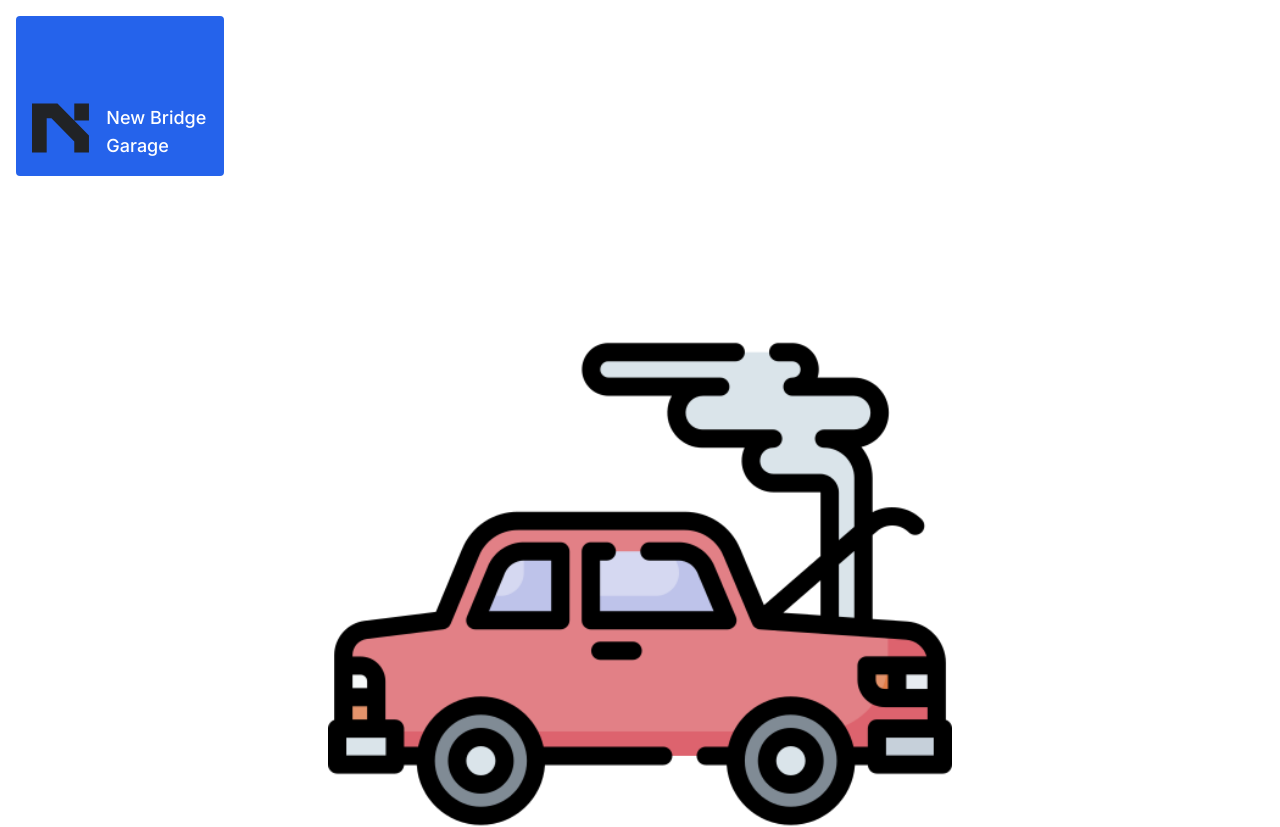
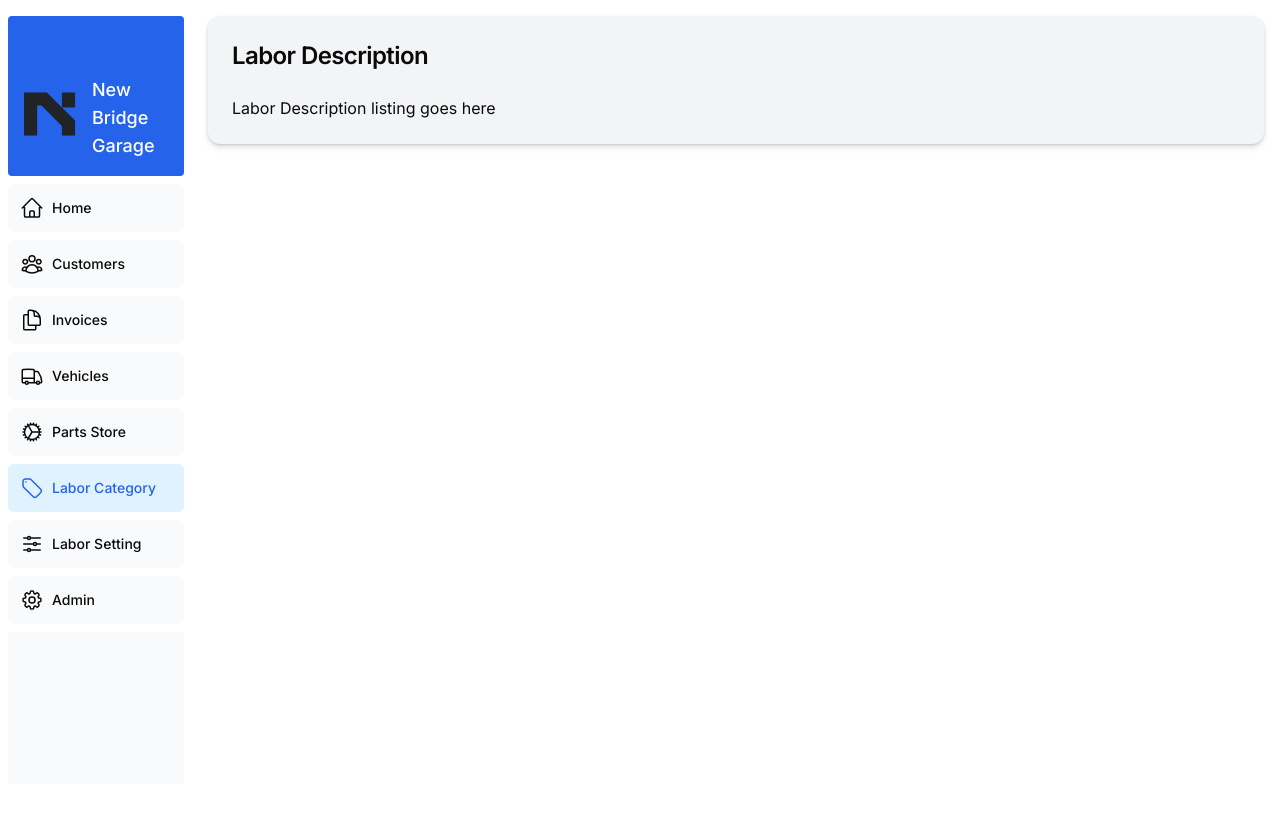
Before and after one commit to m2paulc/repairshop, a Next.js app: page /labor-description in a window 1280 px wide. Before the commit this address had no page. Shown: the top 827 px of the page. After the commit the page ends 800 px from the top, so only its background shows below. Built offline with nearby package versions, Linux system fonts and the light colour scheme.

Commit message:
create labor and parts pages

```diff
--- /dev/null
+++ b/src/app/(dashboard)/labor-description/page.tsx
@@ -0,0 +1,22 @@
+import { Card, CardContent, CardHeader, CardTitle } from "@/components/ui/card";
+import { Metadata } from "next";
+
+export const metadata: Metadata = {
+  title: "Labor Description",
+  description: "Labor Description Page",
+};
+
+export default function LaborDescriptionPage() {
+  return (
+    <>
+      <Card className="w-full border-none bg-gray-100 drop-shadow-md">
+        <CardHeader>
+          <CardTitle className="text-2xl">Labor Description</CardTitle>
+        </CardHeader>
+        <CardContent className="flex flex-col gap-y-4">
+          <p>Labor Description listing goes here</p>
+        </CardContent>
+      </Card>
+    </>
+  );
+}
--- /dev/null
+++ b/src/app/(dashboard)/labor-setting/page.tsx
@@ -0,0 +1,22 @@
+import { Card, CardContent, CardHeader, CardTitle } from "@/components/ui/card";
+import { Metadata } from "next";
+
+export const metadata: Metadata = {
+  title: "Labor Setting",
+  description: "Labor Setting Page",
+};
+
+export default function LaborSettingPage() {
+  return (
+    <>
+      <Card className="w-full border-none bg-gray-100 drop-shadow-md">
+        <CardHeader>
+          <CardTitle className="text-2xl">Labor Setting</CardTitle>
+        </CardHeader>
+        <CardContent className="flex flex-col gap-y-4">
+          <p>Labor Setting listing goes here</p>
+        </CardContent>
+      </Card>
+    </>
+  );
+}
--- /dev/null
+++ b/src/app/(dashboard)/parts-store/page.tsx
@@ -0,0 +1,22 @@
+import { Card, CardContent, CardHeader, CardTitle } from "@/components/ui/card";
+import { Metadata } from "next";
+
+export const metadata: Metadata = {
+  title: "Parts Store",
+  description: "Parts Store Page",
+};
+
+export default function PartsStorePage() {
+  return (
+    <>
+      <Card className="w-full border-none bg-gray-100 drop-shadow-md">
+        <CardHeader>
+          <CardTitle className="text-2xl">Parts Store</CardTitle>
+        </CardHeader>
+        <CardContent className="flex flex-col gap-y-4">
+          <p>Part Store listing goes here</p>
+        </CardContent>
+      </Card>
+    </>
+  );
+}
```
